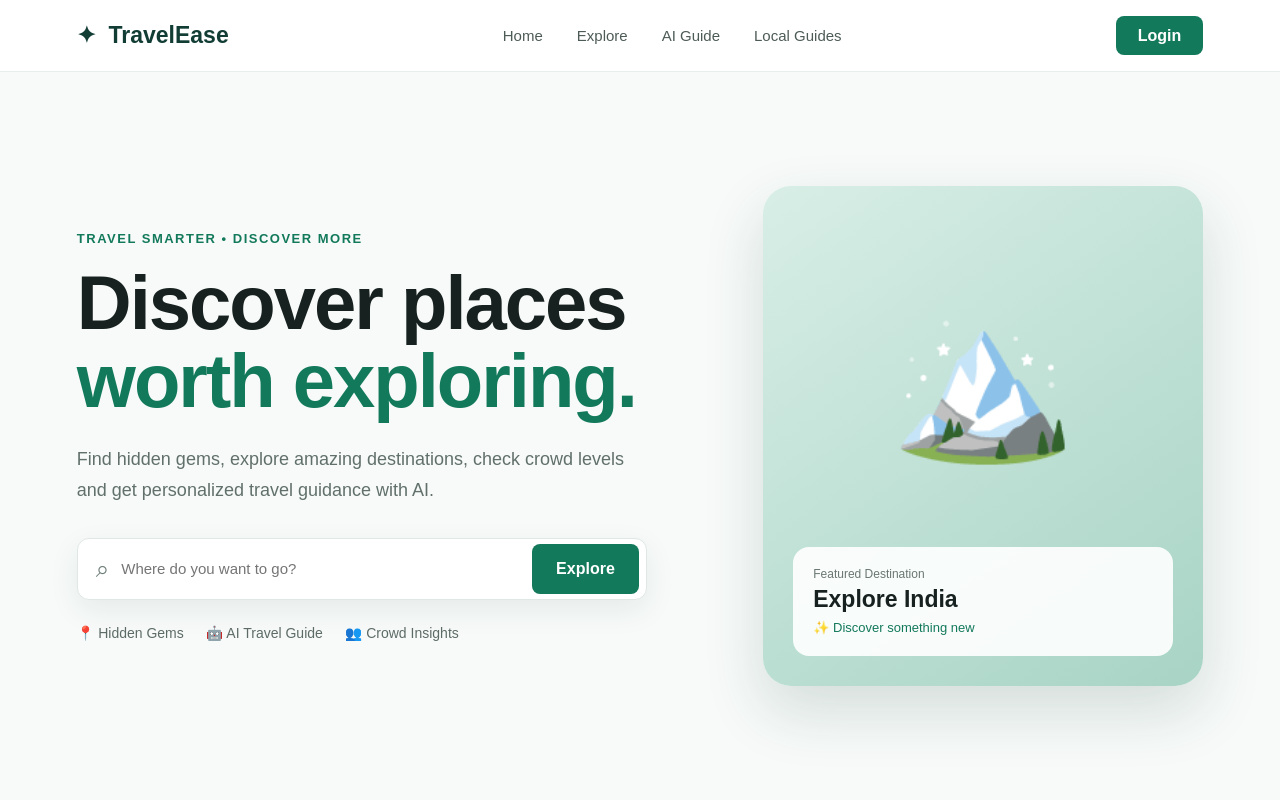
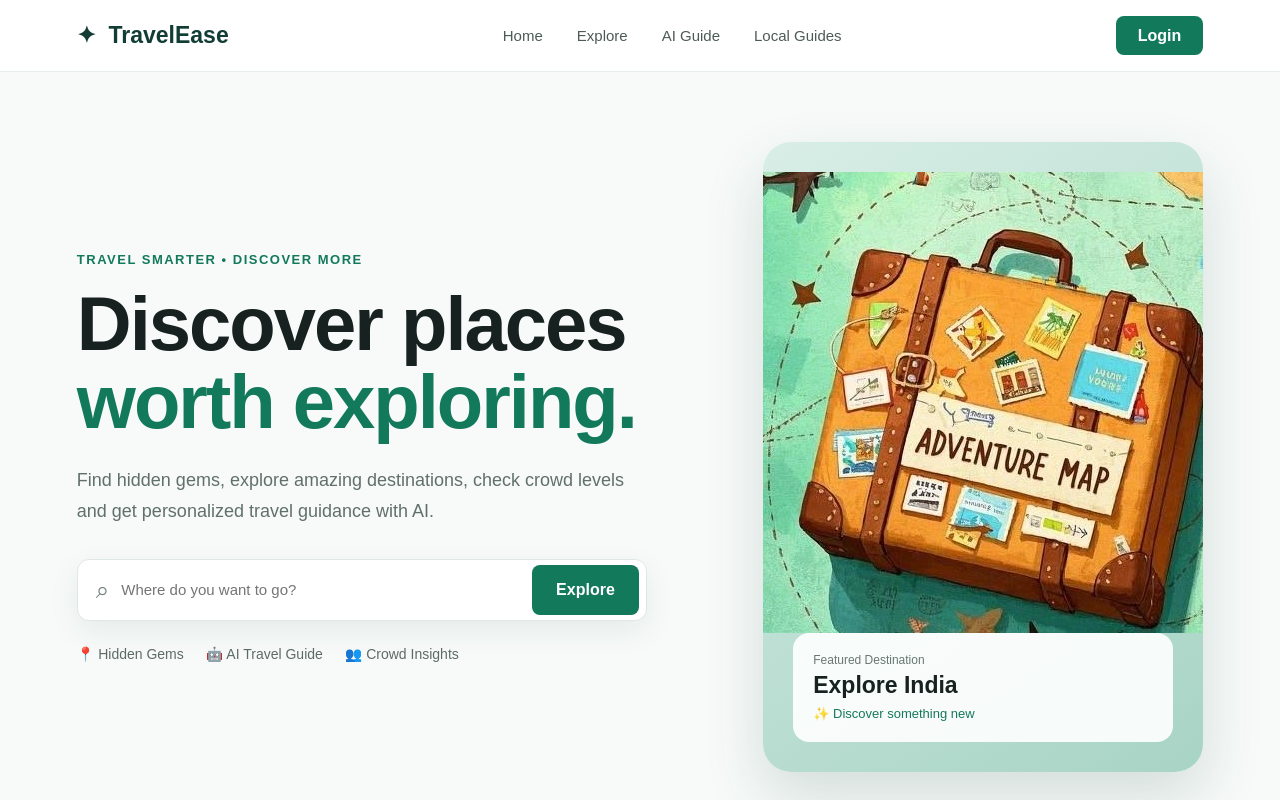
Before and after one commit to Ankit-Bidhan/smart-india-hackathon-project, a React (Vite) app: page / in a window 1280 px wide. Shown: the top 800 px of the page. Built offline with nearby package versions, Linux system fonts and the light colour scheme; no server answers; the database is empty.

Commit message:
mountain photo replaced

```diff
--- a/src/components/Hero.jsx
+++ b/src/components/Hero.jsx
@@ -1,3 +1,4 @@
+import adventureMap from "../assets/adventure-map.png";
 function Hero() {
     return (
         <section className="hero" id="home">
@@ -47,7 +48,7 @@ function Hero() {
                 <div className="visual-card">
 
                     <div className="mountain">
-                        🏔️
+                        <img src={adventureMap} alt="Adventure map" />
                     </div>
 
                     <div className="destination-info">
```
Also changed, not shown: src/assets/adventure-map.png (added).
